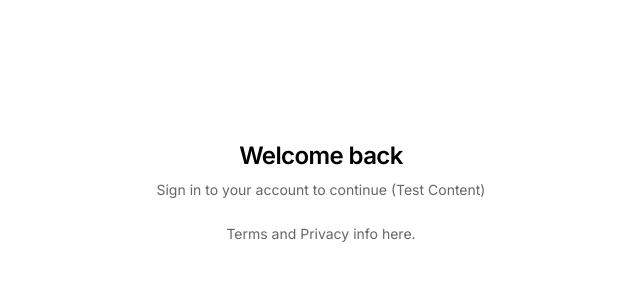
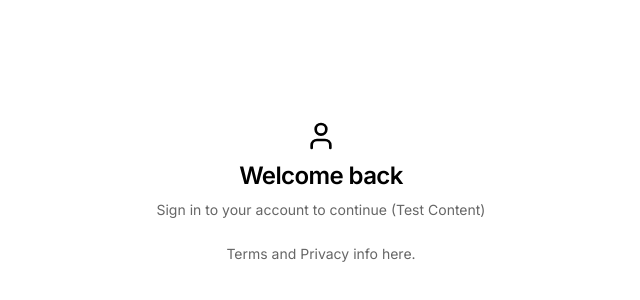
Before and after one commit to UnablePath/MemoSpark, a Next.js app: page /login in a window 1280 px wide. Shown: the part 208-508 px from the top of the page, without its empty margins (319-959 px from the left). Built offline with nearby package versions, Linux system fonts and the light colour scheme; no server answers.

Commit message:
Update page.tsx

```diff
--- a/src/app/(auth)/login/page.tsx
+++ b/src/app/(auth)/login/page.tsx
@@ -1,5 +1,7 @@
 // Force dynamic rendering for this route
 export const dynamic = 'force-dynamic';
+
+import { Icons } from '@/components/ui/icons';
 
 export const metadata = {
   title: 'Login | StudySpark',
@@ -11,6 +13,7 @@ export default function LoginPage() {
     <div className="container flex h-screen w-screen flex-col items-center justify-center">
       <div className="mx-auto flex w-full flex-col justify-center space-y-6 sm:w-[350px]">
         <div className="flex flex-col space-y-2 text-center">
+          <Icons.user className="mx-auto h-8 w-8" />
           <h1 className="text-2xl font-semibold tracking-tight">Welcome back</h1>
           <p className="text-sm text-muted-foreground">
             Sign in to your account to continue (Test Content)
```
